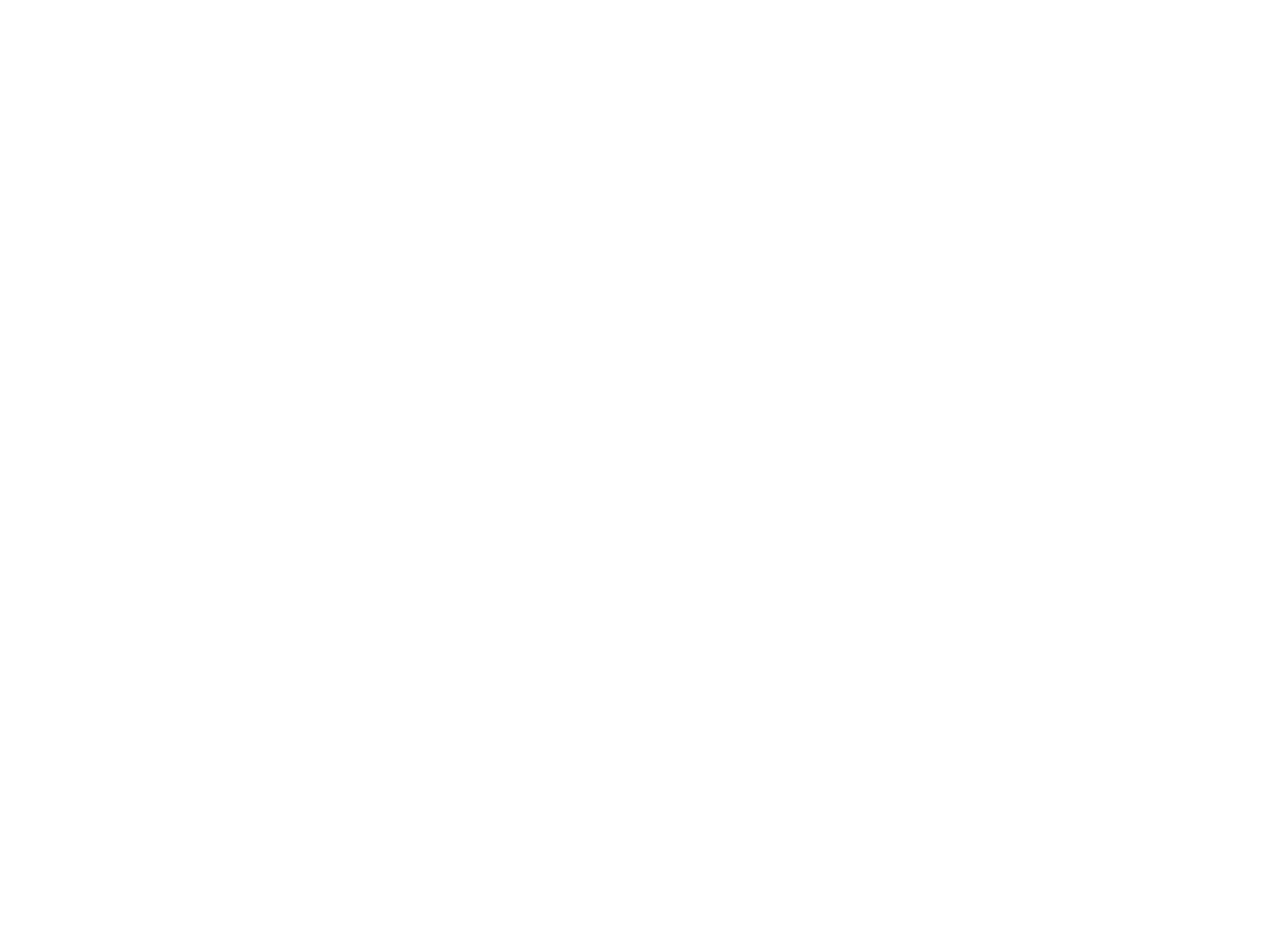
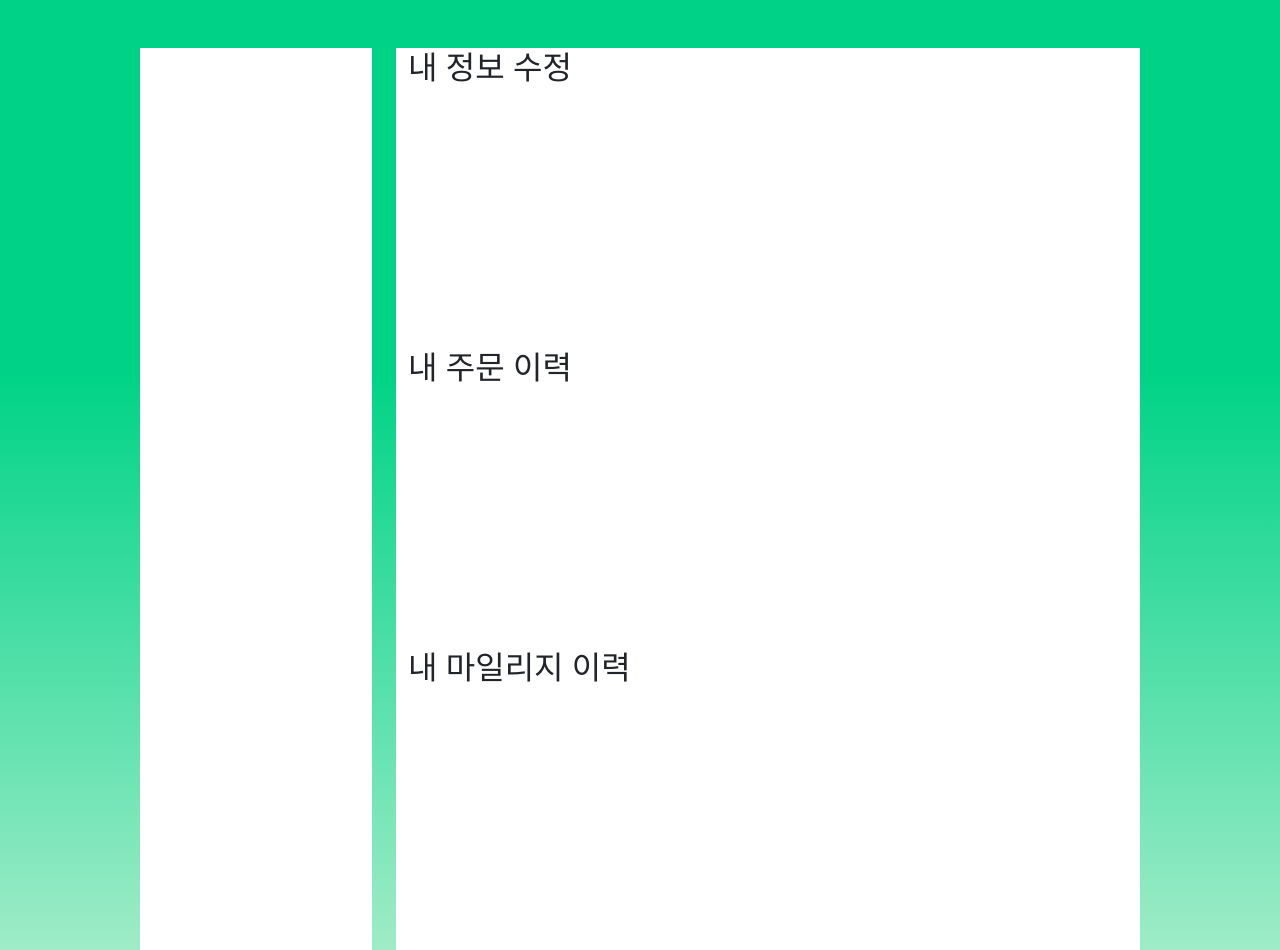
Before and after one commit to snghyun331/elice-ecobucks, a React (Vite) app in the folder front/: page /my in a window 1280 px wide. Before the commit this address had no page. Shown: the top 950 px of the page. Before the commit the page ends 800 px from the top, so only its background shows below. Built offline with nearby package versions, Linux system fonts and the light colour scheme.

Commit message:
Feat : 마이페이지 Draft

```diff
--- a/front/src/Router.jsx
+++ b/front/src/Router.jsx
@@ -4,6 +4,7 @@ import Mall from "./pages/Mall/Mall";
 import Blog from "./pages/Blog/Blog";
 import Login from "./pages/Login/Login";
 import Register from "./pages/Register/Register";
+import My from "./pages/My/My";
 
 const Router = () => {
   return (
@@ -14,6 +15,7 @@ const Router = () => {
         <Route path="/blog" element={<Blog />} />
         <Route path="/login" element={<Login />} />
         <Route path="/register" element={<Register />} />
+        <Route path="/my" element={<My />} />
       </Routes>
     </BrowserRouter>
   );
--- a/front/src/index.css
+++ b/front/src/index.css
@@ -1,4 +1,4 @@
-:root {
+/* :root {
   font-family: Inter, system-ui, Avenir, Helvetica, Arial, sans-serif;
   line-height: 1.5;
   font-weight: 400;
@@ -66,4 +66,4 @@ button:focus-visible {
   button {
     background-color: #f9f9f9;
   }
-}
+} */
--- a/front/src/pages/Login/Login.jsx
+++ b/front/src/pages/Login/Login.jsx
@@ -57,6 +57,7 @@ function LoginForm() {
   };
 
   return (
+    <>
     <Container
       className="position-absolute top-50 start-50 translate-middle pt-3 pb-3"
       style={{
@@ -87,7 +88,7 @@ function LoginForm() {
             )}
           </Form.Group>
 
-          <Form.Group controlId="loginPassword" className="mt-3">
+          <Form.Group controlId="loginPassword" className="mt-4">
             <Form.Label style={{ fontWeight: 'bold' }}>비밀번호</Form.Label>
             <Form.Control
               type="password"
@@ -103,7 +104,7 @@ function LoginForm() {
             )}
           </Form.Group>
 
-          <Form.Group as={Row} className="mt-3 text-center">
+          <Form.Group as={Row} className="mt-5 text-center">
             <Col sm={{ span: 20 }}>
               <Button
                 variant="light"
@@ -120,7 +121,7 @@ function LoginForm() {
             </Col>
           </Form.Group>
 
-          <Form.Group as={Row} className="mt-3 text-center">
+          <Form.Group as={Row} className="mt-4 mb-4 text-center">
             <Col sm={{ span: 20 }}>
               <Button
                 variant="light"
@@ -134,6 +135,7 @@ function LoginForm() {
         </Form>
       </Container>
     </Container>
+    </>
   );
 }
 
--- /dev/null
+++ b/front/src/pages/My/My.jsx
@@ -0,0 +1,42 @@
+import React from 'react';
+import { Container, Col, Row } from 'react-bootstrap';
+
+function My() {
+  return (
+    <div style={{ background: 'linear-gradient(to bottom, #00D387 30%, #F1F8E9)' }}>
+      <Container className='pt-5' style={{ width: '80%' }}>
+        <Row>
+          <Col xs={3}>
+            {/* 왼쪽 컬럼 */}
+            <Container style={{ height: '100%', background: 'white' }}>
+              {/* 내용 추가 */}
+            </Container>
+          </Col>
+          <Col xs={9}>
+            {/* 오른쪽 컬럼 */}
+            <Container style={{ height: '100%', background: 'white' }}>
+              <Row style={{ height: '300px'}}>
+                <h2>내 정보 수정</h2>
+                {/* 내용 추가 */}
+              </Row>
+              <Row style={{ height: '300px'}}>
+                <h2>내 주문 이력</h2>
+                {/* 내용 추가 */}
+              </Row>
+              <Row style={{ height: '300px'}}>
+                <h2>내 마일리지 이력</h2>
+                {/* 내용 추가 */}
+              </Row>
+              <Row style={{ height: '300px'}}>
+                <h2>내 챌린지 이력</h2>
+                {/* 내용 추가 */}
+              </Row>
+            </Container>
+          </Col>
+        </Row>
+      </Container>
+    </div>
+  );
+}
+
+export default My;
```
Also changed, not shown: front/src/components/My/UserInfos/User.jsx (added, +42 -0 lines), front/src/components/My/UserChallengeHistory.jsx (added), front/src/components/My/UserMileageHistory.jsx (added), front/src/components/My/UserOrderHistory.jsx (added).
